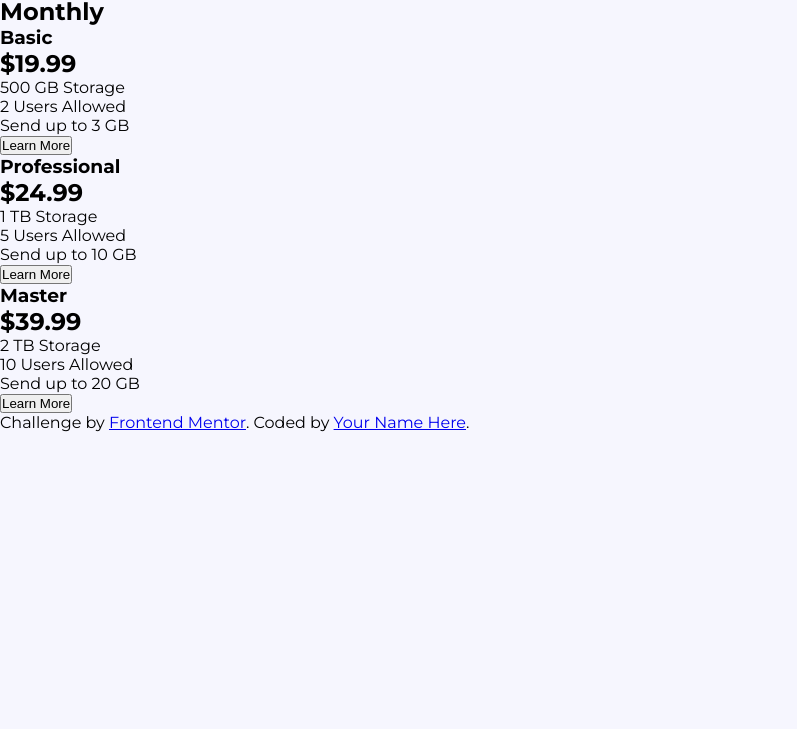
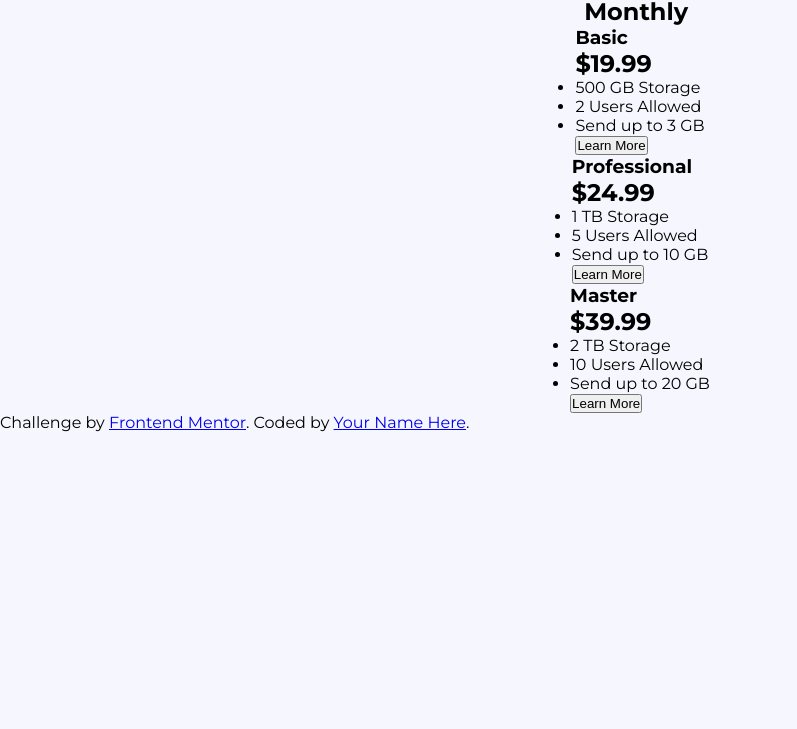
Before and after one commit to Chimoneg27/Pricing-Component, a plain HTML site: page index.html in a window 1280 px wide. Shown: the part 71-800 px from the top of the page, without its empty margins (0-797 px from the left). Drawn offline with Linux system fonts and the light colour scheme.

Commit message:
add container styles

```diff
--- a/styles/mobile.css
+++ b/styles/mobile.css
@@ -17,3 +17,12 @@ body {
     font-family: 'Montserrat', sans-serif;
     background-color: var(--Very-Light-Grayish-Blue);
 }
+
+.container {
+    height: auto;
+    width: 100%;
+    display: flex;
+    flex-direction: column;
+    align-items: center;
+    justify-content: space-between;
+}
```
